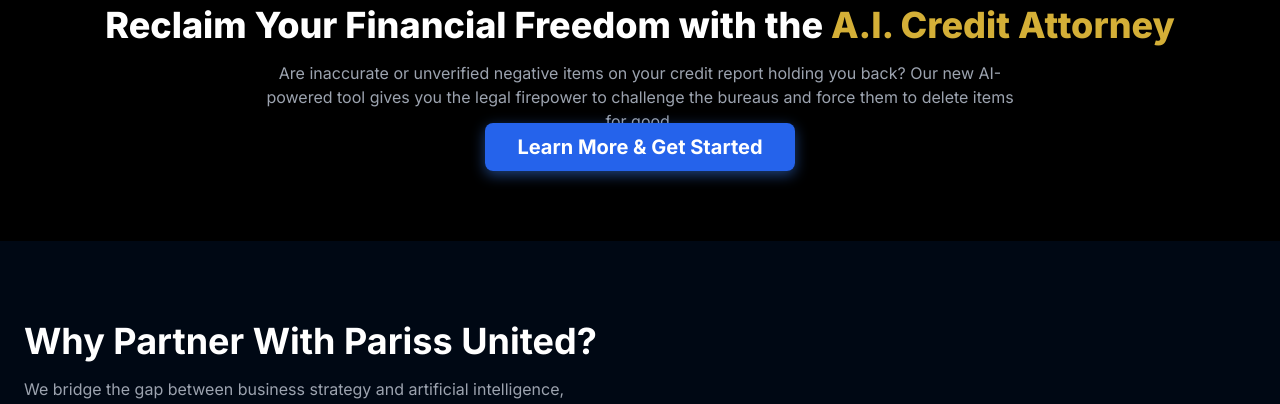
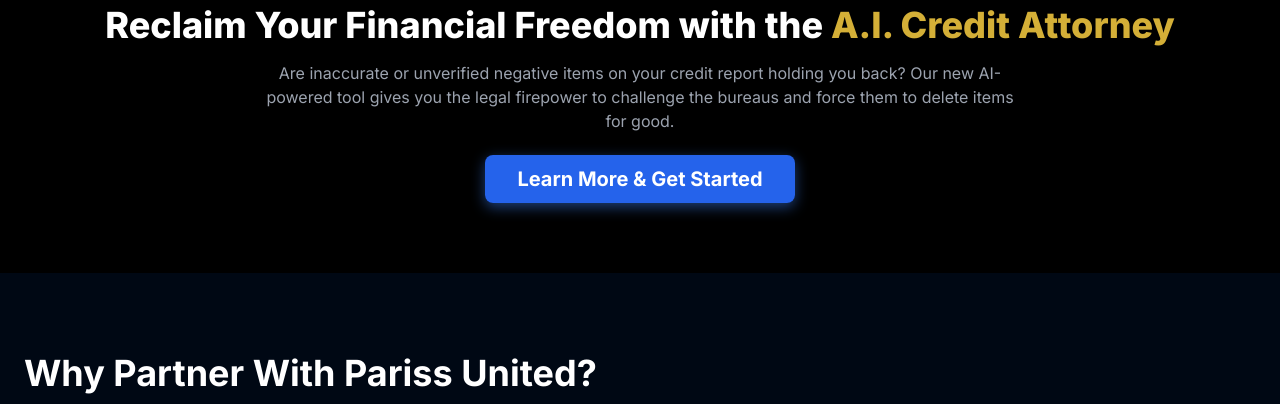
Before and after one commit to ej1906/Pariss-united-website, a plain HTML site: page index.html in a window 1280 px wide. Shown: the part 2241-2645 px from the top of the page. Drawn offline with nearby package versions, Linux system fonts and the light colour scheme.

Commit message:
Add files via upload

```diff
--- a/index.html
+++ b/index.html
@@ -667,7 +667,9 @@
                  <h2 class="text-2xl font-bold text-gray-400">Another Service from Pariss United</h2>
                  <h3 class="text-4xl font-extrabold text-white mt-2">Reclaim Your Financial Freedom with the <span class="text-[#D4AF37]">A.I. Credit Attorney</span></h3>
                  <p class="text-gray-400 mt-4 max-w-3xl mx-auto">Are inaccurate or unverified negative items on your credit report holding you back? Our new AI-powered tool gives you the legal firepower to challenge the bureaus and force them to delete items for good.</p>
-                 <a href="credit-offer/index.html" class="btn btn-primary text-xl mt-8">Learn More & Get Started</a>
+                 <div class="mt-8">
+                    <a href="credit-offer/index.html" class="btn btn-primary text-xl">Learn More & Get Started</a>
+                 </div>
             </div>
         </section>
 
```
